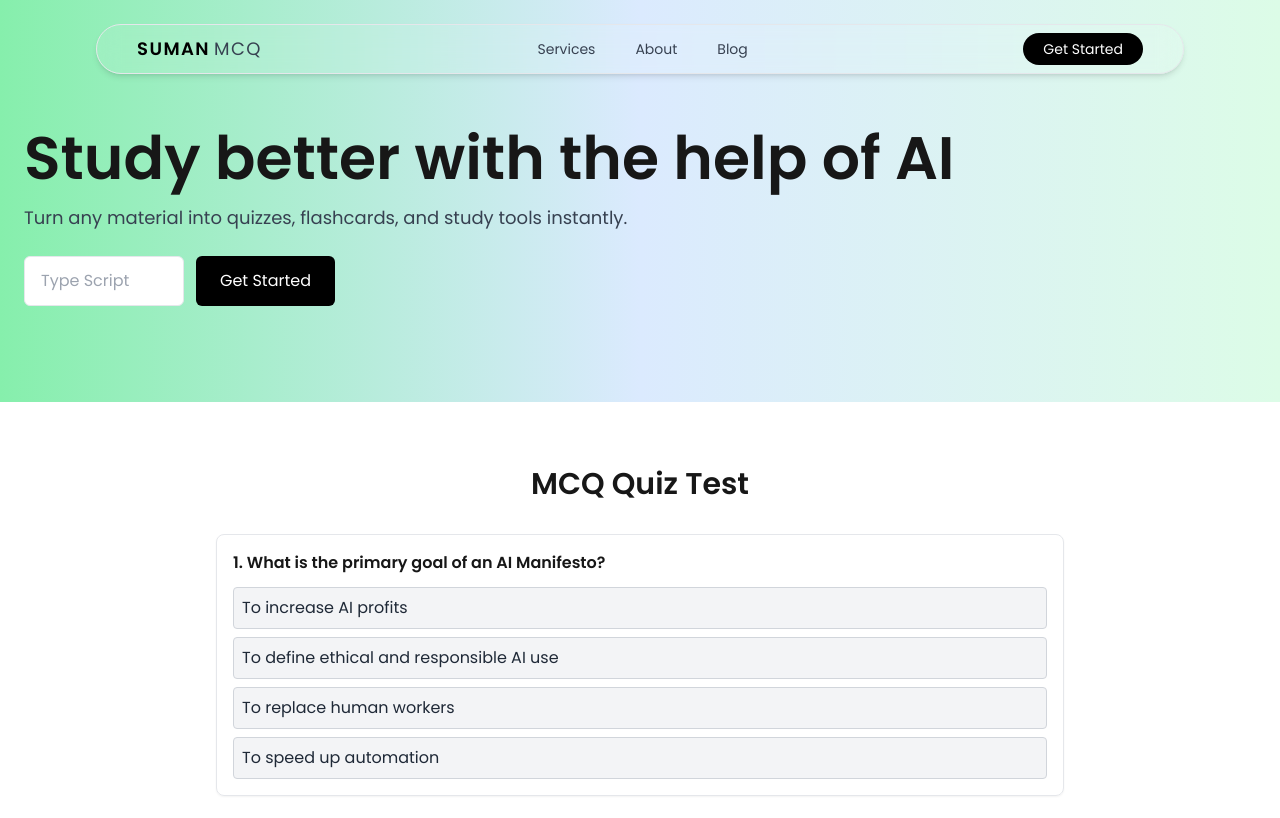
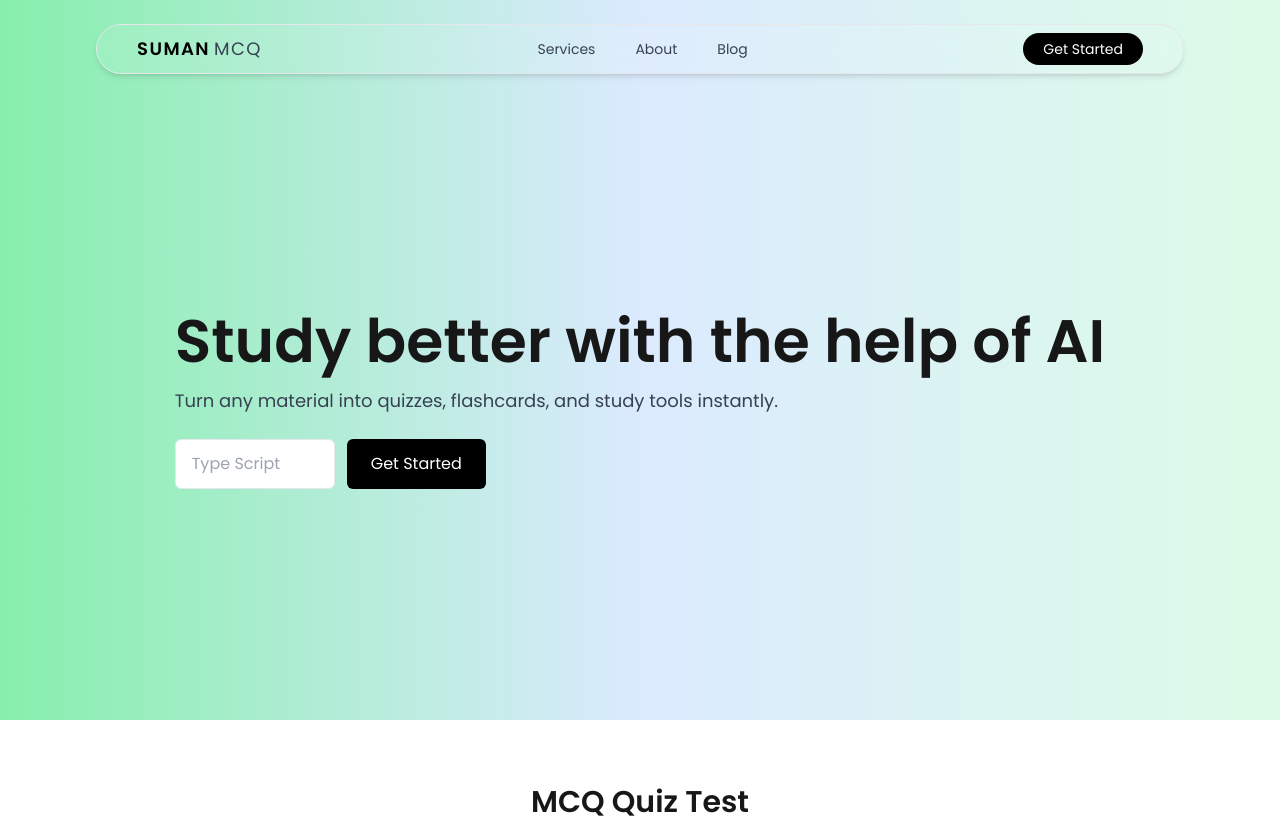
Before and after one commit to suman39-bjp/suman-mcq, a Next.js app: page / in a window 1280 px wide. Shown: the top 818 px of the page. Built offline with nearby package versions, Linux system fonts and the light colour scheme.

Commit message:
improved hero height

```diff
--- a/components/Hero.tsx
+++ b/components/Hero.tsx
@@ -1,7 +1,7 @@
 export default function Hero() {
   return (
-    <section className="pt-32 pb-24 bg-gradient-to-r from-green-300 via-blue-100 to-green-100">
-      <div className="max-w-7xl mx-auto px-6 flex flex-col md:flex-row items-center">
+      <section className="min-h-[90vh] flex items-center bg-gradient-to-r from-green-300 via-blue-100 to-green-100">
+      <div className="max-w-7xl mx-auto px-6 flex flex-col md:flex-row items-center pt-20">
 
         {/* LEFT */}
         <div className="flex-1">
```
